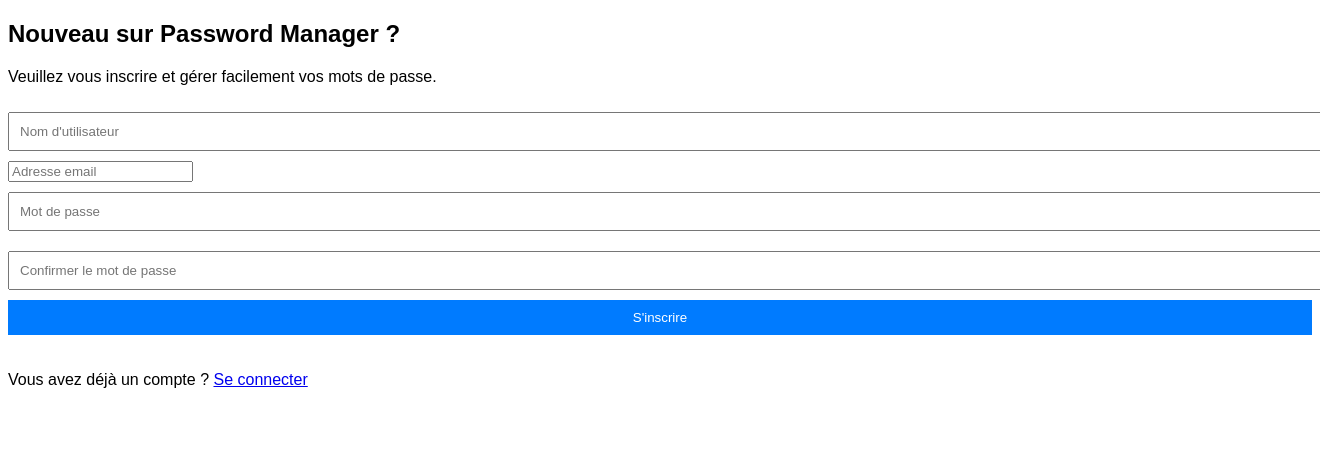
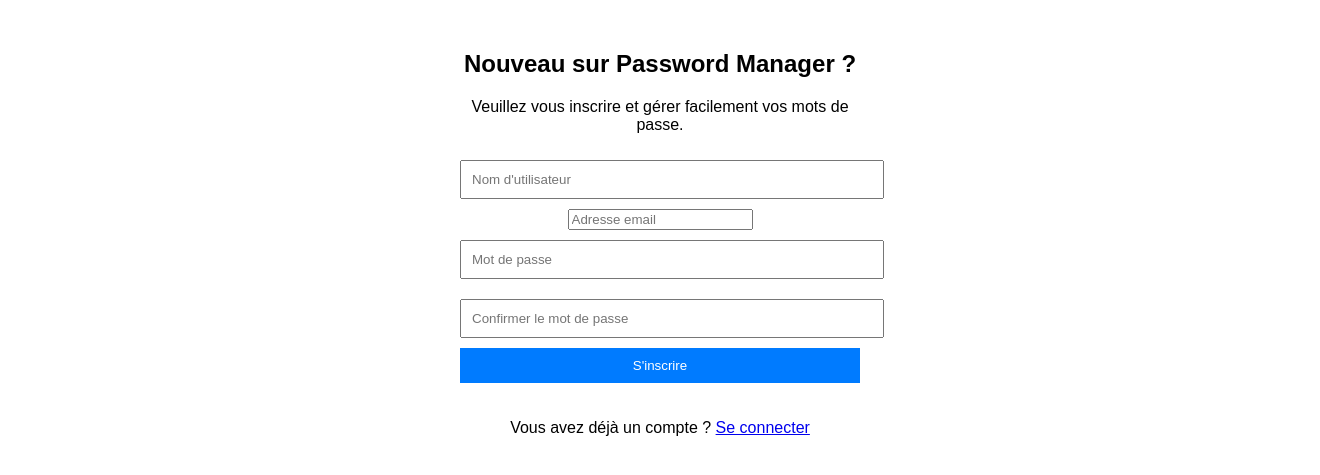
Before and after one commit to lucaslimouzin/b3-c2-django-limouzin, a Django app: template passwordManager/gestionpassword/templates/gestionpassword/signup.html in a window 1320 px wide; the page is wider, and only the part inside the window is pictured. Shown: the top 475 px of that part. Run offline with Django 3.2, Linux system fonts and the light colour scheme; the template is opened without the code that fills it, so the values that code supplies are empty.

Commit message:
modification du css ajout signup-container

```diff
--- a/passwordManager/gestionpassword/static/gestionpassword/styles.css
+++ b/passwordManager/gestionpassword/static/gestionpassword/styles.css
@@ -8,6 +8,11 @@ body {
     text-align: center;
 }
 
+#signup-container {
+    max-width: 400px;
+    margin: 50px auto;
+    text-align: center;
+}
 input[type=text], input[type=password] {
     width: 100%;
     padding: 10px;
```
